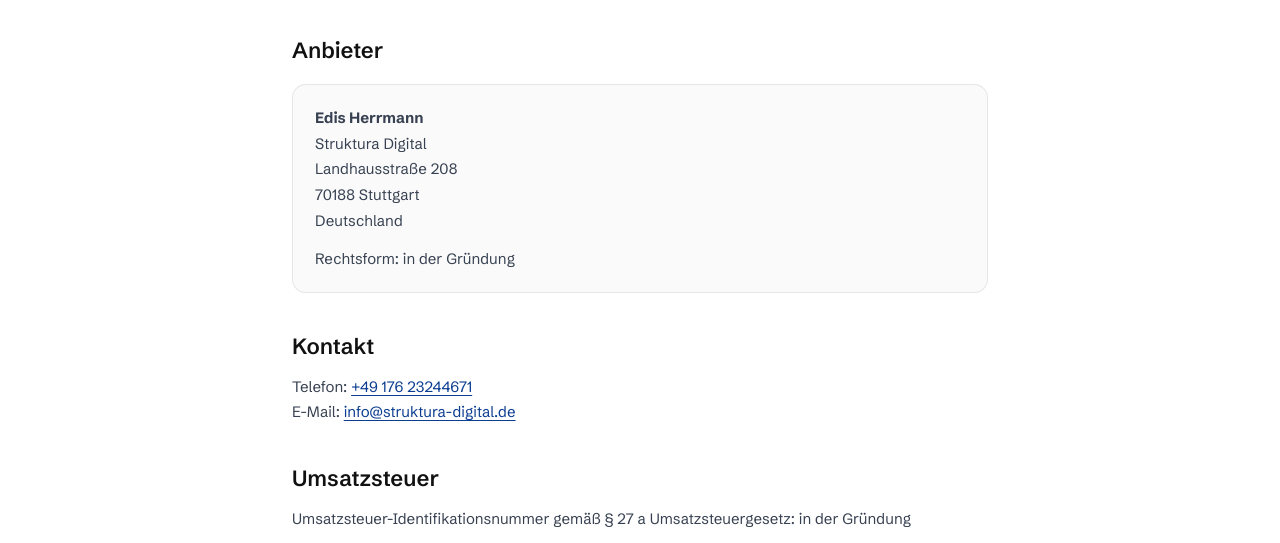
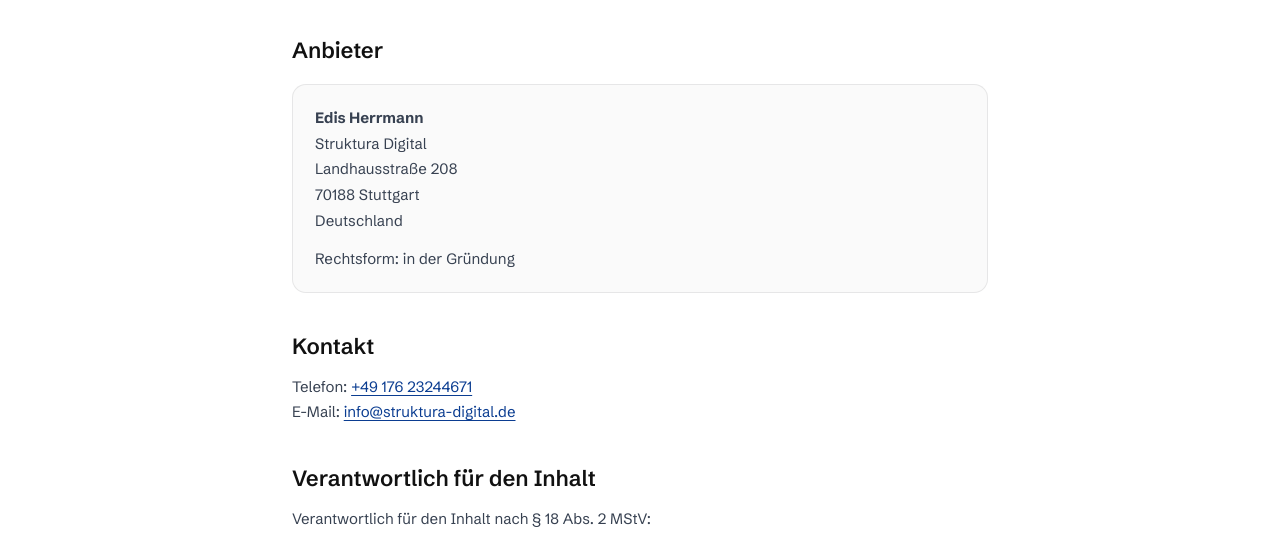
Before and after one commit to beatzep/struktura_flow, a plain HTML site: page impressum.html in a window 1280 px wide. Shown: the part 221-764 px from the top of the page. Drawn offline with Linux system fonts and the light colour scheme.

Commit message:
Impressum: Abschnitt Umsatzsteuer entfernen, solange keine USt-IdNr. vergeben ist
Co-Authored-By: Claude Sonnet 5.5 <noreply@anthropic.com>

```diff
--- a/impressum.html
+++ b/impressum.html
@@ -49,9 +49,6 @@
     E-Mail: <a href="mailto:info@struktura-digital.de">info@struktura-digital.de</a>
   </p>
 
-  <h2>Umsatzsteuer</h2>
-  <p>Umsatzsteuer-Identifikationsnummer gemäß § 27&nbsp;a Umsatzsteuergesetz: in der Gründung</p>
-
   <h2>Verantwortlich für den Inhalt</h2>
   <p>Verantwortlich für den Inhalt nach § 18 Abs. 2 MStV:</p>
   <p>Edis Herrmann, Landhausstraße 208, 70188 Stuttgart</p>
```
